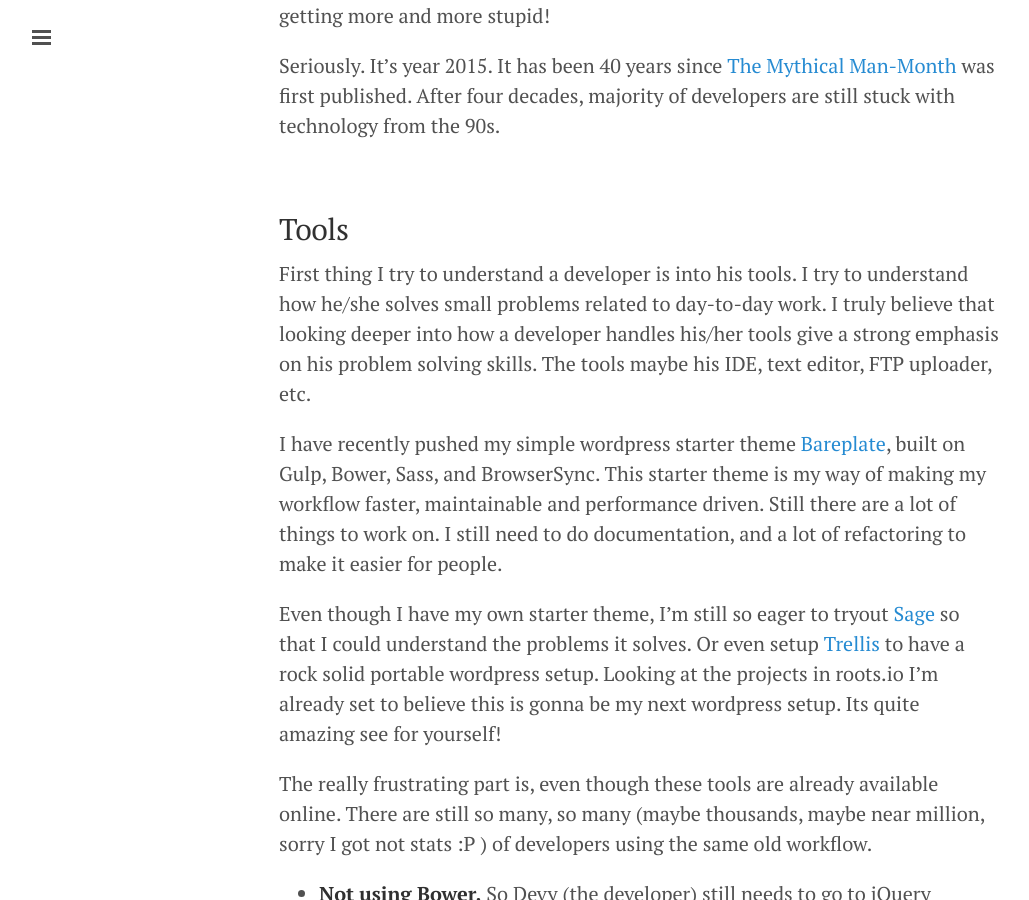
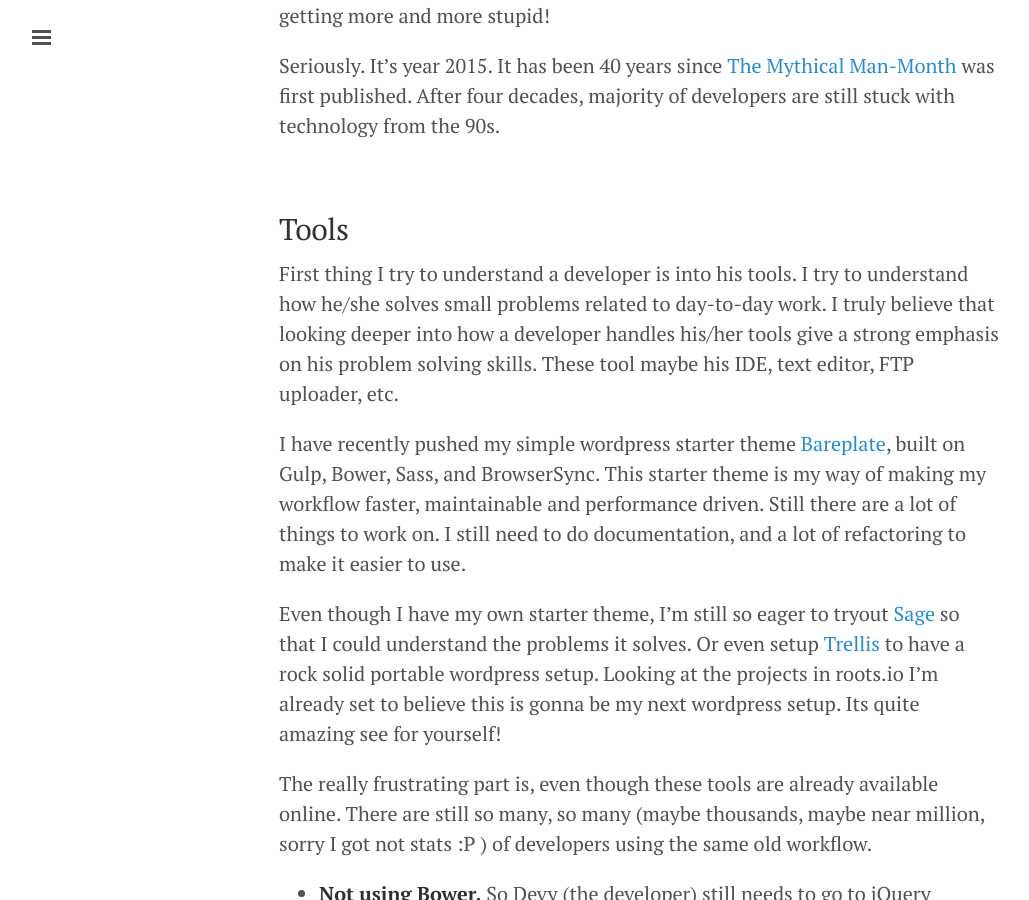
Before and after one commit to monnoval/monnoval.github.io, a Jekyll site: the page built from _posts/2015-08-12-developers-tools-frustration.md, in a window 1280 px wide and 900 px high, scrolled down 1001 px. Shown: the whole window, without its empty margins (1-1030 px from the left). Built offline with Jekyll 4.4.1, drawn with Linux system fonts in a browser that asks for light colours; Markdown is read by kramdown in place of the engine named in the settings; part of the change alters nothing that is shown; some of the changed text lies outside the part shown.

Commit message:
From master

```diff
--- a/_posts/2015-08-12-developers-tools-frustration.md
+++ b/_posts/2015-08-12-developers-tools-frustration.md
@@ -7,9 +7,9 @@ title: Developers, Tools, Frustration
 
 Today I'm writing to list the frustrations I see and read everyday.
 
-1. I'm so frustrated [seeing developers using tools from the 90's](#tools).
-2. I'm so frustrated [by developers who do not care about performance](#performance).
-3. I'm so frustrated [by projects not in version control](#version-control).
+1. I'm so frustrated [seeing developers using tools from the 90's](/blog/developers-tools-frustration/#tools).
+2. I'm so frustrated [by developers who do not care about performance](/blog/developers-tools-frustration/#performance).
+3. I'm so frustrated [by projects not in version control](/blog/developers-tools-frustration/#version-control).
 
 Take note, everyday, looking at the code makes me want to vomit. Seriously, I would like to puke, I'm not joking this time.
 
@@ -23,9 +23,9 @@ Seriously. It's year 2015. It has been 40 years since [The Mythical Man-Month](h
 
 <h2 id="tools">Tools</h2>
 
-First thing I try to understand a developer is into his tools. I try to understand how he/she solves small problems related to day-to-day work. I truly believe that looking deeper into how a developer handles his/her tools give a strong emphasis on his problem solving skills. The tools maybe his IDE, text editor, FTP uploader, etc.
+First thing I try to understand a developer is into his tools. I try to understand how he/she solves small problems related to day-to-day work. I truly believe that looking deeper into how a developer handles his/her tools give a strong emphasis on his problem solving skills. These tool maybe his IDE, text editor, FTP uploader, etc.
 
-I have recently pushed my simple wordpress starter theme [Bareplate](https://github.com/monnoval/bareplate), built on Gulp, Bower, Sass, and BrowserSync. This starter theme is my way of making my workflow faster, maintainable and performance driven. Still there are a lot of things to work on. I still need to do documentation, and a lot of refactoring to make it easier for people.
+I have recently pushed my simple wordpress starter theme [Bareplate](https://github.com/monnoval/bareplate), built on Gulp, Bower, Sass, and BrowserSync. This starter theme is my way of making my workflow faster, maintainable and performance driven. Still there are a lot of things to work on. I still need to do documentation, and a lot of refactoring to make it easier to use.
 
 Even though I have my own starter theme, I'm still so eager to tryout [Sage](https://roots.io/sage/) so that I could understand the problems it solves. Or even setup [Trellis](https://roots.io/trellis/) to have a rock solid portable wordpress setup. Looking at the projects in roots.io I'm already set to believe this is gonna be my next wordpress setup. Its quite amazing see for yourself!
 
@@ -75,4 +75,4 @@ I'm so frustrated why developers avoid using a system where it would help them?
 
 Alright, my frustration is trying to evolve into unconditional hate. Time will be the judge if this is good for me, lol!
 
-If you have the same issue, do write, talk, and discuss about it. It would be for the good of every developer to know that there is an issue creeping in.
+If you have the same issue, do write, talk, and discuss about it. It would be for the good of every developer to know these issues are creeping in.
```
